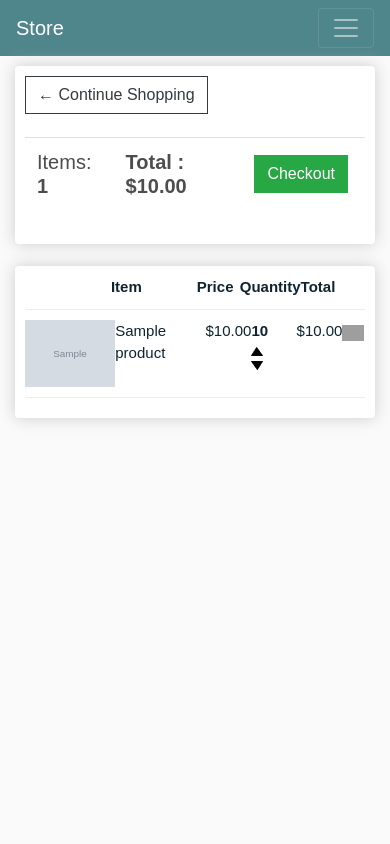
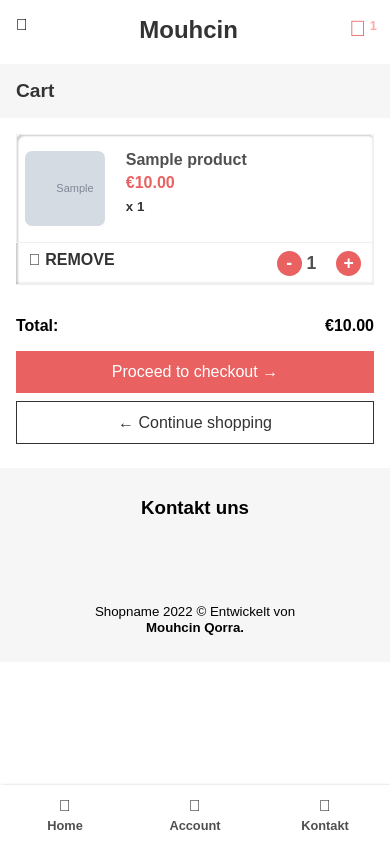
Before and after one commit to Mouhcine-Qorra/gmat, a Django app: template store/templates/store/cart.html in a window 390 px wide. Run offline with Django 3.2, Linux system fonts and the light colour scheme; a user stored in the database is signed in; the template is opened without the code that fills it: most values are stand-ins (such as "Sample title", 1, 10 or a date in 2020); grey boxes marked "Sample" are stand-in pictures; lists and menus that the app fills with data are empty; some libraries are stand-ins or nearby versions; grey boxes are pictures that could not be loaded.

Commit message:
etwas 21

```diff
--- a/store/templates/store/cart.html
+++ b/store/templates/store/cart.html
@@ -1,63 +1,80 @@
-{% extends 'store/main.html' %}
+{% extends 'store/products.html' %}
 {% load static %}
 {% block content %}
-<div class="row">
-	<div class="col-lg-12">
-		<div class="box-element">
-			<a  class="btn btn-outline-dark" href="{% url 'store' %}">&#x2190; Continue Shopping</a>
-			<br>
-			<br>
-			<table class="table">
-				<tr>
-					<th><h5>Items: <strong>{{ total_items }}</strong></h5></th>
-					<th><h5><strong>Total : ${{ total|floatformat:2 }}</strong></h5></th>
-					<th>
-						<a  style="float:right; margin:5px;" class="btn btn-success" href="{% url 'checkout' %}">Checkout</a>
-					</th>
-				</tr>
-			</table>
-		</div>
-		<br>
-		<div class="box-element">
-			<div class="cart-row">
-				<div style="flex:2"></div>
-				<div style="flex:2"><strong>Item</strong></div>
-				<div style="flex:1"><strong>Price</strong></div>
-				<div style="flex:1"><strong>Quantity</strong></div>
-				<div style="flex:1"><strong>Total</strong></div>
-				<div style="flex:0.5"></div>
+			<div class="product-cart">
+				<h4 class="page-banner-sm">Cart</h4>
+				<div class="wrapper">
+
+					<div class="cart-collection">
+						<div class="cart-header">
+							<p>Item</p>
+							<p>Quantity</p>
+							<p>Unit price</p>
+							<p>Total</p>
 						</div>
 						{% if items %}
 							{% for item in items %}
-				<div class="cart-row">
-					<div style="flex:2"><img class="row-image" src="{% if item.product.image %}
-																	{{ item.product.image.url }}
-																	{% else %}
-																	{% static 'img/main/default-no-product.png' %}
-																	{% endif %}">
-					</div>
-					<div style="flex:2"><p>{{ item.product.name }}</p></div>
-					<div style="flex:1"><p>${{ item.product.price|floatformat:2 }}</p></div>
-					<div style="flex:1">
-						<p class="quantity">{{ item.quantity }}</p>
-						<div class="quantity">
-							<img data-action="add" data-product="{{ item.product.id }}" class="chg-quantity update-cart" src="{% static 'img/main/up.jpg' %}">
-							<img data-action="remove" data-product="{{ item.product.id }}" class="chg-quantity update-cart" src="{% static 'img/main/down.jpg' %}">
+								<div class="cart-item">
+									<form action="">
+										<div class="cart-product">
+											<div class="cart-image" style="background-image: url('{{ item.product.image.url }}');"></div>
+											<div class="cart-product-info">
+												<p class="cart-product-name">{{ item.product.name }}</p>
+												<p class="cart-price-sm">€{{ item.product.price|floatformat:2 }}</p>
+												<small>x 1</small>
 											</div>
 										</div>
-					<div style="flex:1"><p>${{ item.quantity_price|floatformat:2 }}</p></div>
-					<div style="flex:0.5">
-						<a href="{% url 'delete' item.product.id %}" onclick="return confirm('Deleting this product!')">
-							<img class="chg-quantity2" src="{% static 'img/main/delete.png' %}"></a>
+										<div class="cart-quantity-md">
+											<div class="cart-quantity-controls">
+												<button data-action="remove" data-product="{{ item.product.id }}" class="update-cart" onclick="this.parentNode.querySelector('input[type=number]').stepDown()">-</button>
+												<input class="quantity"  name="quantity"  type="number" min="0" value="{{ item.quantity }}" readonly>
+												<button data-action="add" data-product="{{ item.product.id }}" class="update-cart" onclick="this.parentNode.querySelector('input[type=number]').stepUp()">+</button>
 											</div>
+										</div>
+										<div class="cart-unit-price">
+											<h4>€{{ item.product.price|floatformat:2 }}</h4>
+										</div>
+										<div class="cart-product-total">
+											<h4>€{{ item.quantity_price|floatformat:2 }}</h4>
+										</div>
+										<div class="cart-controls-sm">
+											<div class="remove">
+												<a href="{% url 'delete' item.product.id %}" onclick="return confirm('Deleting this product!')" style="color:#333">
+													<span class="ti-trash"></span> Remove
+												</a>
+											</div>
+											<div class="cart-quantity-controls-sm">
+												<button>-</button>
+												<input type="number" value="1" readonly >
+												<button>+</button>
+											</div>
+										</div>
+									</form>
 								</div>
 							{% endfor %}
 						{% else %}
 							<img style="width:100%" src="{% static 'img/main/empty.png' %}">
 						{% endif %}
+					</div>
 
+					{% if items %}
+						<div class="cart-total-holder">
+							<div class="cart-total">
+								<p>Total: </p>
+								<p>€{{ total|floatformat:2 }}</p>
+							</div>
+							<div class="cart-action-button">
+								<a href="">&#x2190; Continue shopping</a>
+								<a href="" class="btn-main">Proceed to checkout &#x2192;</a>
 							</div>
 						</div>
+					{% endif %}
 				</div>
+			</div>
+			{% if total_items == 1 %}
+			<div class="one-item">
+				<br><br><br><br><br>
+			</div>
+			{% endif %}
 
 {% endblock %}
--- a/store/templates/store/checkout.html
+++ b/store/templates/store/checkout.html
@@ -57,12 +57,12 @@
 					                                                {% endif %}">
                     </div>
 					<div style="flex:2"><p>{{ item.product.name }}</p></div>
-					<div style="flex:1"><p>${{ item.quantity_price|floatformat:2 }}</p></div>
+					<div style="flex:1"><p>€{{ item.quantity_price|floatformat:2 }}</p></div>
 					<div style="flex:1"><p>x{{ item.quantity }}</p></div>
 				</div>
                 {% endfor %}
 				<h5>Items:   {{ total_items }}</h5>
-				<h5>Total:   ${{ total|floatformat:2 }}</h5>
+				<h5>Total:   €{{ total|floatformat:2 }}</h5>
 		</div>
 	</div>
 </div>
--- a/store/templates/store/products.html
+++ b/store/templates/store/products.html
@@ -246,7 +251,7 @@
                 width: 100%;
                 background: #fff;
                 display: grid;
-                grid-template-columns: repeat(4, 1fr);
+                grid-template-columns: repeat(3, 1fr);
                 padding: .7rem 0rem;
                 z-index: 10;
                 box-shadow: 1px 1px 3px rgba(0,0,0,0.4);
@@ -342,14 +347,171 @@
                 top: 30%;
             }
 
+            /* Cart */
+            .product-cart{
+                margin-top: 4rem;
+            }
+            .page-banner-sm{
+                font-size: 1.2rem;
+                color: #333;
+                background: var(--greyColor);
+                padding: 1rem;
+            }
+            .cart-collection{
+                margin-top: 0rem;
+            }
+            .cart-item form{
+                display: grid;
+                grid-template-columns: 100%;
+                border-bottom: 1px solid #efefef;
+                margin-bottom: 1.2rem;
+                border-radius: 7px 7px 0px 0px;
+                box-shadow: inset 2px 2px 2px rgba(0,0,0,0.2),
+                            inset -2px -2px 2px #efefef;
+            }
+            .cart-product{
+                display: grid;
+                grid-template-columns: 80px auto;
+                grid-gap: 0rem 1.3rem;
+                padding: 1rem .5rem;
+                border: 1px solid #efefef;
+            }
+            .cart-image{
+                 height: 75px;
+                 border-radius: 7px;
+                 background-size: cover;
+                 background-repeat: no-repeat;
+            }
+            .cart-quantity-md,
+            .cart-unit-price,
+            .cart-product-total{
+                display: none;
+            }
+            .cart-controls-sm{
+                display: flex;
+                justify-content: space-between;
+                padding: .5rem .8rem;
+            }
+            .remove{
+                font-weight: bold;
+                text-transform: uppercase;
+                color: #505050;
+            }
+            .cart-quantity-controls-sm,
+            .cart-quantity-controls{
+                display: flex;
+            }
+            .cart-quantity-controls-sm button,
+            .cart-quantity-controls-sm input,
+            .cart-quantity-controls button,
+            .cart-quantity-controls input{
+                height: 25px;
+                width: 25px;
+                border: none;
+                outline: none;
+                text-align: center;
+                font-weight: bold;
+                font-size: 1.1rem;
+                color: #505050;
+                margin-left: .3rem;
+            }
+            .cart-quantity-controls-sm button,
+            .cart-quantity-controls button{
+                background: var(--mainColor);
+                color: #fff;
+                border-radius: 50%;
+            }
+            .cart-product-name{
+                font-weight: bold;
+                color: #505050;
+                margin-bottom: .3rem;
+            }
+            .cart-price-sm{
+                color: var(--mainColor);
+                font-weight: bold;
+                margin-bottom: .3rem;
+            }
+            .cart-product-info small{
+                font-weight: bold;
+                color: #333;
+            }
+            .cart-total-holder{
+                margin-top: 2rem;
+            }
+            .cart-total{
+                margin-bottom: 1rem;
+                display: flex;
+                justify-content: space-between;
+            }
+            .cart-total p{
+                font-weight: 800;
+            }
+            .cart-action-button{
+                display: flex;
+                flex-direction: column;
+            }
+            .cart-action-button a{
+                display: block;
+                text-align: center;
+                padding: .7rem;
+                margin-bottom: .5rem;
+            }
+            .cart-action-button a:first-child{
+                order: 1;
+                background: #ffffff;
+                color: #333;
+                border: 1px solid;
+            }
+            .cart-header{
+                display: none;
+            }
+            .brand{
+                color: #333;
+                text-decoration: unset;
+            }
+            .quantity-controls{
+                display: flex;
+                border: 1px solid #ccc;
+            }
+            .quantity-controls button,
+            .quantity-controls input{
+                width: 35px;
+                height: 38px;
+                border: none;
+                outline: none;
+                background: none;
+                font-size: 1.1rem;
+                text-align: center;
+                font-weight: bold;
+                color: #505050;
+            }
+            .quantity-controls button:first-child{
+                border-right: 2px solid #ccc;
+                font-size: 1.4rem;
+            }
+            .quantity-controls button:last-child{
+                border-left: 2px solid #ccc;
+                font-size: 1.4rem;
+            }
+            .one-item{
+                display: none;
+            }
+
 
             @media only screen and (min-width: 768px){
 
+                .cart-action-button a:first-child{
+                    order: 0;
+                    background: #ffffff;
+                    margin-right: .5rem;
+                }
+                .one-item{
+                    display: block;
+                }
                 .swiper-slide{
                     width: 100%;
                     height: 25%;
                 }
-
                 .wrapper.full-screen{
                     padding: 0rem;
                 }
@@ -510,12 +752,12 @@
                         <span class="ti-search"></span>
                     </div>
 
-                    <div class="brand">
-                        <h2>Mouhcin</h2>
+                    <div>
+                        <a href="{% url 'store' %}" class="brand"><h2>Mouhcin</h2></a>
                     </div>
 
                     <div class="cart">
-                        <a href="{% url 'cart' %}"><span class="ti-shopping-cart"></span>
+                        <a href="{% url 'cart' %}" style="color: var(--mainColor);"><span class="ti-shopping-cart"></span>
                         <span class="cart-count"><span class="text-main">{{ total_items }}</span></span></a>
                     </div>
             </nav>
@@ -525,11 +767,10 @@
             <div class="sub-nav-top">
                 <div class="wrapper">
                     <ul>
-                        <li><a href="">Home</a></li>
-                        <li><a href="">Track</a></li>
-                        <li><a href="">Order</a></li>
-                        <li><a href="">Contact</a></li>
-                        <li><a href="">About</a></li>
+                        <li><a href="{% url 'store' %}">Home</a></li>
+                        <li><a href="{% url 'register' %}">Register</a></li>
+                        <li><a href="{% url 'login' %}">Login</a></li>
+                        <li><a href="mailto:qorra.mouhcine1@gmail.com">Contact</a></li>
                     </ul>
                 </div>
             </div>
@@ -577,7 +819,7 @@
                             <div class="product-desc">
                                 <a href="{% url 'product_details' %}">
                                     <h3>{{ product.name }}</h3>
-                                    <h2 style="display: inline-block; float: right"><strong>${{ product.price|floatformat:2 }}</strong></h2>
+                                    <h2 style="display: inline-block; float: right"><strong>€{{ product.price|floatformat:2 }}</strong></h2>
                                     <p>Lorem ipduojoedo jnjdenod jniedz</p>
                                 </a>
                                 <div data-product="{{ product.id }}" data-action="add" class="con update-cart">
@@ -601,100 +843,30 @@
                     <!-- Swiper -->
                     <div class="swiper similar-swiper">
                         <div class="swiper-wrapper">
+                            {% for product in similar_products %}
                             <div class="swiper-slide">
                                 <div class="product">
-                                    <div class="product-img" style="background-image: url('{% static 'img/products/chair6.jpg' %}')">
+                                    <a href="{% url 'product_details' %}">
+                                        <div class="product-img" style="background-image: url('{{ product.image.url }}')">
                                             <div class="sale-badge"><span class="spanii">NEW</span></div>
                                         </div>
+                                    </a>
                                     <div class="product-desc">
-                                        <h3>Privilege title</h3>
-                                        <h2 style="display: inline-block; float: right"><strong>${{ product.price|floatformat:2 }}10</strong></h2>
+                                        <a href="{% url 'product_details' %}">
+                                            <h3>{{ product.name }}</h3>
+                                            <h2 style="display: inline-block; float: right"><strong>€{{ product.price|floatformat:2 }}</strong></h2>
                                             <p>Lorem ipduojoedo jnjdenod jniedz</p>
-                                        <div class="con">
+                                        </a>
+                                        <div data-product="{{ product.id }}" data-action="add" class="con update-cart">
                                             <span class="iconify" data-icon="iconoir:add-to-cart" data-width="29"
                                                   style="float:left;font-size:1.3rem;margin-top: -0.15rem;color: var(--mainColor);display:inline-block;">
                                             </span>
-                                            <button data-product="{{ product.id }}" data-action="add" class="update-cart">Add to Cart</button>
+                                            <button>Add to Cart</button>
                                         </div>
                                     </div>
                                 </div>
                             </div>
-
-                            <div class="swiper-slide">
-                                <div class="product">
-                                    <div class="product-img" style="background-image: url('{% static 'img/products/chair6.jpg' %}')">
-                                        <div class="sale-badge"><span class="spanii">NEW</span></div>
-                                    </div>
-                                    <div class="product-desc">
-                                        <h3>Privilege title</h3>
-                                        <h2 style="display: inline-block; float: right"><strong>${{ product.price|floatformat:2 }}10</strong></h2>
-                                        <p>Lorem ipduojoedo jnjdenod jniedz</p>
-                                        <div class="con">
-                                            <span class="iconify" data-icon="iconoir:add-to-cart" data-width="29"
-                                                  style="float:left;font-size:1.3rem;margin-top: -0.15rem;color: var(--mainColor);display:inline-block;">
-                                            </span>
-                                            <button data-product="{{ product.id }}" data-action="add" class="update-cart">Add to Cart</button>
-                                        </div>
-                                    </div>
-                                </div>
-                            </div>
-
-                            <div class="swiper-slide">
-                                <div class="product">
-                                    <div class="product-img" style="background-image: url('{% static 'img/products/chair6.jpg' %}')">
-                                        <div class="sale-badge"><span class="spanii">NEW</span></div>
-                                    </div>
-                                    <div class="product-desc">
-                                        <h3>Privilege title</h3>
-                                        <h2 style="display: inline-block; float: right"><strong>${{ product.price|floatformat:2 }}10</strong></h2>
-                                        <p>Lorem ipduojoedo jnjdenod jniedz</p>
-                                        <div class="con">
-                                            <span class="iconify" data-icon="iconoir:add-to-cart" data-width="29"
-                                                  style="float:left;font-size:1.3rem;margin-top: -0.15rem;color: var(--mainColor);display:inline-block;">
-                                            </span>
-                                            <button data-product="{{ product.id }}" data-action="add" class="update-cart">Add to Cart</button>
-                                        </div>
-                                    </div>
-                                </div>
-                            </div>
-
-                            <div class="swiper-slide">
-                                <div class="product">
-                                    <div class="product-img" style="background-image: url('{% static 'img/products/chair6.jpg' %}')">
-                                        <div class="sale-badge"><span class="spanii">NEW</span></div>
-                                    </div>
-                                    <div class="product-desc">
-                                        <h3>Privilege title</h3>
-                                        <h2 style="display: inline-block; float: right"><strong>${{ product.price|floatformat:2 }}10</strong></h2>
-                                        <p>Lorem ipduojoedo jnjdenod jniedz</p>
-                                        <div class="con">
-                                            <span class="iconify" data-icon="iconoir:add-to-cart" data-width="29"
-                                                  style="float:left;font-size:1.3rem;margin-top: -0.15rem;color: var(--mainColor);display:inline-block;">
-                                            </span>
-                                            <button data-product="{{ product.id }}" data-action="add" class="update-cart">Add to Cart</button>
-                                        </div>
-                                    </div>
-                                </div>
-                            </div>
-
-                            <div class="swiper-slide">
-                                <div class="product">
-                                    <div class="product-img" style="background-image: url('{% static 'img/products/chair6.jpg' %}')">
-                                        <div class="sale-badge"><span class="spanii">NEW</span></div>
-                                    </div>
-                                    <div class="product-desc">
-                                        <h3>Privilege title</h3>
-                                        <h2 style="display: inline-block; float: right"><strong>${{ product.price|floatformat:2 }}10</strong></h2>
-                                        <p>Lorem ipduojoedo jnjdenod jniedz</p>
-                                        <div class="con">
-                                            <span class="iconify" data-icon="iconoir:add-to-cart" data-width="29"
-                                                  style="float:left;font-size:1.3rem;margin-top: -0.15rem;color: var(--mainColor);display:inline-block;">
-                                            </span>
-                                            <button data-product="{{ product.id }}" data-action="add" class="update-cart">Add to Cart</button>
-                                        </div>
-                                    </div>
-                                </div>
-                            </div>
+                            {% endfor %}
 
                         </div>
                         <div class="swiper-button-prev"></div>
@@ -705,7 +877,7 @@
         </section>
 
         <section class="features-section bg-white" id="Features">
-            <div class="wrapper">
+            <div class="wrapper maxpadding">
                 <div class="section-info">
                     <h3>Erstaunlich Features</h3>
                     <p>Wir machen Alles für Ihren Komfort!</p>
@@ -775,7 +948,7 @@
                     <h3>Kontakt uns</h3>
                     <div class="footer__social">
                         <a href="https://www.linkedin.com/in/mouhcin-qorra/" class="footer__icon" target=”_blank”><i class="iconify" data-icon="brandico:linkedin-rect" style="font-size: 27px;" ></i></a>
-                        <a href="mailto:qorra.mouhcine1@gmail.com" class="footer__icon" target=”_blank”><i class="bx iconify" data-icon='simple-icons:gmail' data-height="28"></i></a>
+                        <a href="mailto:qorra.mouhcine1@gmail.com" class="footer__icon"><i class="bx iconify" data-icon='simple-icons:gmail' data-height="28"></i></a>
                         <a href='https://wa.me/212641208175' class="footer__icon" target='_blank'><i class="iconify" data-icon="akar-icons:whatsapp-fill" style="font-size: 27px;"></i></a>
                     </div>
                     <div class="footer-bottom">
@@ -791,20 +964,22 @@
     <div class="is-mobile-menu"></div>
     <div class="mobile-menu">
         <div class="menu-item">
+            <a href="{% url 'store' %}" style="color:#333">
                 <span class="ti-home"></span>
                 <p>Home</p>
+            </a>
         </div>
         <div class="menu-item">
-            <span class="ti-folder"></span>
-            <p>Products</p>
+            <a href="{% url 'register' %}" style="color:#333">
+                <span class="ti-user"></span>
+                <p>Account</p>
+            </a>
         </div>
         <div class="menu-item">
-            <span class="ti-user"></span>
-            <p>Account</p>
-        </div>
-        <div class="menu-item">
+            <a href="mailto:qorra.mouhcine1@gmail.com" style="color:#333">
                 <span class="ti-info"></span>
-            <p>Help</p>
+                <p>Kontakt</p>
+            </a>
         </div>
     </div>
 
@@ -825,6 +1000,11 @@
             breakpoints: {
                 768: {
                     slidesPerView: 3,
+                }
+            },
+            breakpoints: {
+                1124: {
+                    slidesPerView: 4,
                 }
             },
             navigation:{
```
Also changed, not shown: other parts of store/templates/store/products.html (+88 -1 lines), store/templates/store/product_details.html (+20 -16 lines), store/views.py (+6 -3 lines), static/img/products/chair10.jpg (added), static/img/products/chair11.jpg (added), static/img/products/chair7.jpg (added), static/img/products/chair8.jpg (added), static/img/products/chair9.jpg (added), static/img/products/table1.jpg (added). Lines whose indentation alone changed are shown as unchanged.
